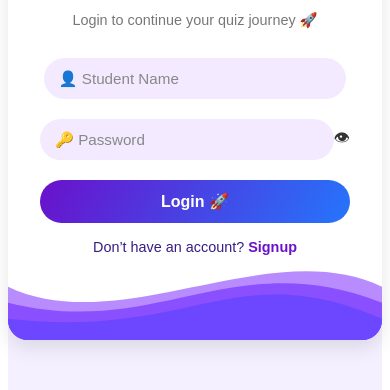
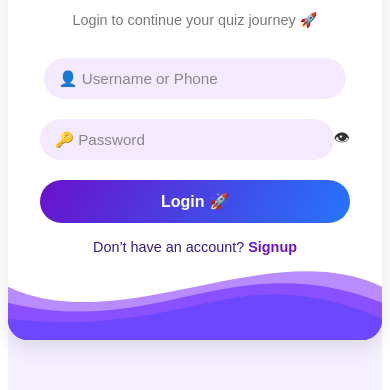
Before and after one commit to ShaikhSaniyaCode-maker/QUIZ-REACT.JSX, a React (Vite) app: page /login in a window 390 px wide. Shown: the part 301-691 px from the top of the page. Built offline with nearby package versions, Linux system fonts and the light colour scheme.

Commit message:
Update Quiz component and mobile-friendly fixes

```diff
--- a/src/components/Login.jsx
+++ b/src/components/Login.jsx
@@ -3,7 +3,7 @@ import { useNavigate } from "react-router-dom";
 import "./Login.css";
 
 export default function Login() {
-  const [username, setUsername] = useState("");
+  const [identifier, setIdentifier] = useState(""); // username or phone
   const [password, setPassword] = useState("");
   const [showPassword, setShowPassword] = useState(false);
   const navigate = useNavigate();
@@ -11,15 +11,18 @@ export default function Login() {
   const handleLogin = (e) => {
     e.preventDefault();
     const users = JSON.parse(localStorage.getItem("users")) || [];
+
     const validUser = users.find(
-      (u) => u.username === username && u.password === password
+      (u) =>
+        (u.username === identifier.trim() || u.phone === identifier.trim()) &&
+        u.password === password
     );
 
     if (validUser) {
-      localStorage.setItem("loggedInUser", username);
-navigate("/SubjectSelection");
+      localStorage.setItem("loggedInUser", validUser.username);
+      navigate("/SubjectSelection");
     } else {
-      alert("Invalid username or password");
+      alert("⚠️ Invalid username/phone or password");
     }
   };
 
@@ -32,9 +35,9 @@ navigate("/SubjectSelection");
         <form onSubmit={handleLogin}>
           <input
             type="text"
-            placeholder="👤 Student Name"
-            value={username}
-            onChange={(e) => setUsername(e.target.value)}
+            placeholder="👤 Username or Phone"
+            value={identifier}
+            onChange={(e) => setIdentifier(e.target.value)}
             required
           />
 
@@ -56,30 +59,13 @@ navigate("/SubjectSelection");
 
           <button type="submit">Login 🚀</button>
         </form>
-
-        {/* Waves at bottom */}
         <div className="waves">
-          <svg
-            viewBox="0 0 500 150"
-            preserveAspectRatio="none"
-            style={{ height: "100%", width: "100%" }}
-          >
-            <path
-              d="M0.00,49.98 C150.00,150.00 350.00,-50.00 500.00,49.98 L500.00,150.00 L0.00,150.00 Z"
-              style={{ stroke: "none", fill: "#b88cff" }}
-            />
-            <path
-              d="M0.00,79.98 C200.00,150.00 300.00,-30.00 500.00,79.98 L500.00,150.00 L0.00,150.00 Z"
-              style={{ stroke: "none", fill: "#8a4fff" }}
-            />
-            <path
-              d="M0.00,109.98 C250.00,150.00 300.00,-10.00 500.00,109.98 L500.00,150.00 L0.00,150.00 Z"
-              style={{ stroke: "none", fill: "#6c47ff" }}
-            />
+          <svg viewBox="0 0 500 150" preserveAspectRatio="none" style={{ width: "100%", height: "100%" }}>
+            <path d="M0,50 C150,150 350,-50 500,50 L500,150 L0,150 Z" style={{ fill: "#b88cff" }} />
+            <path d="M0,80 C200,150 300,-30 500,80 L500,150 L0,150 Z" style={{ fill: "#8a4fff" }} />
+            <path d="M0,110 C250,150 300,-10 500,110 L500,150 L0,150 Z" style={{ fill: "#6c47ff" }} />
           </svg>
         </div>
-
-        {/* Note ABOVE waves */}
         <p className="note">
           Don’t have an account? <a href="/signup">Signup</a>
         </p>
--- a/src/components/Quiz.jsx
+++ b/src/components/Quiz.jsx
@@ -18,7 +18,6 @@ export default function Quiz() {
   const [answers, setAnswers] = useState({});
   const [startTime, setStartTime] = useState(null);
 
-  // Initialize questions & start time
   useEffect(() => {
     let allQuestions = [];
     if (subject === "physics") allQuestions = physicsHardQuestions;
@@ -31,13 +30,9 @@ export default function Quiz() {
 
   const currentQuestion = questions[currentIndex];
 
-  // Load previously selected option if user navigates back
   useEffect(() => {
-    if (answers[currentIndex] !== undefined) {
-      setSelectedOption(answers[currentIndex]);
-    } else {
-      setSelectedOption(null);
-    }
+    if (answers[currentIndex] !== undefined) setSelectedOption(answers[currentIndex]);
+    else setSelectedOption(null);
   }, [currentIndex, answers]);
 
   if (!currentQuestion) return <div>Loading...</div>;
@@ -57,21 +52,18 @@ export default function Quiz() {
     } else {
       // Quiz complete
       const endTime = Date.now();
-      const timeTakenMinutes = Number(
-        ((endTime - startTime) / 60000).toFixed(2)
-      );
+      const timeTakenMinutes = Number(((endTime - startTime) / 60000).toFixed(2));
 
       let score = 0;
       let wrongQuestions = [];
 
       questions.forEach((q, index) => {
         if (updatedAnswers[index] === q.answer) score += 2;
-        else
-          wrongQuestions.push({
-            question: q.question,
-            yourAnswer: updatedAnswers[index] || "Not Attempted",
-            correctAnswer: q.answer,
-          });
+        else wrongQuestions.push({
+          question: q.question,
+          yourAnswer: updatedAnswers[index] || "Not Attempted",
+          correctAnswer: q.answer,
+        });
       });
 
       const resultData = {
@@ -115,19 +107,22 @@ export default function Quiz() {
           {currentIndex + 1}. {currentQuestion.question}
         </h3>
 
-        {/* Options */}
+        {/* Mobile-friendly Options */}
         <div className="options">
           {currentQuestion.options.map((opt, i) => (
-            <div key={i} className="option-label">
+            <label
+              key={i}
+              className={`option-label ${selectedOption === opt ? "selected" : ""}`}
+              onClick={() => setSelectedOption(opt)}
+            >
               <input
                 type="radio"
-                id={`option-${i}`}
                 name="option"
                 checked={selectedOption === opt}
                 onChange={() => setSelectedOption(opt)}
               />
-              <label htmlFor={`option-${i}`}>{opt}</label>
-            </div>
+              <span className="option-text">{opt}</span>
+            </label>
           ))}
         </div>
 
@@ -138,9 +133,7 @@ export default function Quiz() {
             </button>
           )}
           <button className="submit-btn" onClick={handleNext}>
-            {currentIndex < questions.length - 1
-              ? "Submit & Continue →"
-              : "Finish Quiz"}
+            {currentIndex < questions.length - 1 ? "Submit & Continue →" : "Finish Quiz"}
           </button>
         </div>
 
--- a/src/components/Signup.jsx
+++ b/src/components/Signup.jsx
@@ -1,5 +1,5 @@
 import { useState } from "react";
-import { useNavigate, Link } from "react-router-dom"; // ✅ Move Link import here
+import { useNavigate, Link } from "react-router-dom";
 import "./Signup.css";
 
 export default function Signup({ onSignup }) {
@@ -11,26 +11,28 @@ export default function Signup({ onSignup }) {
 
   const handleSignup = (e) => {
     e.preventDefault();
-    if (username && phone && password) {
-      // Phone number validation
-      if (!/^\d{10}$/.test(phone)) {
+
+    const trimmedUsername = username.trim();
+    const trimmedPhone = phone.trim();
+    const trimmedPassword = password.trim();
+
+    if (trimmedUsername && trimmedPhone && trimmedPassword) {
+      if (!/^\d{10}$/.test(trimmedPhone)) {
         alert("⚠️ Please enter a valid 10-digit phone number!");
         return;
       }
 
       const users = JSON.parse(localStorage.getItem("users")) || [];
-
-      // Duplicate phone check
-      if (users.find((u) => u.phone === phone)) {
+      if (users.find((u) => u.phone === trimmedPhone)) {
         alert("⚠️ Phone number already registered!");
         return;
       }
 
-      users.push({ username, phone, password });
+      users.push({ username: trimmedUsername, phone: trimmedPhone, password: trimmedPassword });
       localStorage.setItem("users", JSON.stringify(users));
-      alert("🎉 Signup successful! Please login to continue.");
+      alert("🎉 Signup successful! Please login.");
+      navigate("/login");
       onSignup && onSignup();
-      navigate("/login");
     } else {
       alert("⚠️ Please fill all fields!");
     }
@@ -48,25 +50,24 @@ export default function Signup({ onSignup }) {
             placeholder="👤 Student Name"
             value={username}
             onChange={(e) => setUsername(e.target.value)}
+            required
           />
           <input
             type="tel"
             placeholder="📱 Student Phone Number"
             value={phone}
             onChange={(e) => setPhone(e.target.value)}
+            required
           />
-
           <div className="password-wrapper">
             <input
               type={showPassword ? "text" : "password"}
               placeholder="🔑 Password"
               value={password}
               onChange={(e) => setPassword(e.target.value)}
+              required
             />
-            <span
-              className="toggle-icon"
-              onClick={() => setShowPassword(!showPassword)}
-            >
+            <span className="toggle-icon" onClick={() => setShowPassword(!showPassword)}>
               {showPassword ? "🙈" : "👁"}
             </span>
           </div>
@@ -74,29 +75,14 @@ export default function Signup({ onSignup }) {
           <button type="submit">Start Quiz 🚀</button>
         </form>
 
-        {/* Waves at bottom */}
         <div className="waves">
-          <svg
-            viewBox="0 0 500 150"
-            preserveAspectRatio="none"
-            style={{ height: "100%", width: "100%" }}
-          >
-            <path
-              d="M0.00,49.98 C150.00,150.00 350.00,-50.00 500.00,49.98 L500.00,150.00 L0.00,150.00 Z"
-              style={{ stroke: "none", fill: "#b88cff" }}
-            />
-            <path
-              d="M0.00,79.98 C200.00,150.00 300.00,-30.00 500.00,79.98 L500.00,150.00 L0.00,150.00 Z"
-              style={{ stroke: "none", fill: "#8a4fff" }}
-            />
-            <path
-              d="M0.00,109.98 C250.00,150.00 300.00,-10.00 500.00,109.98 L500.00,150.00 L0.00,150.00 Z"
-              style={{ stroke: "none", fill: "#6c47ff" }}
-            />
+          <svg viewBox="0 0 500 150" preserveAspectRatio="none" style={{ width: "100%", height: "100%" }}>
+            <path d="M0,50 C150,150 350,-50 500,50 L500,150 L0,150 Z" style={{ fill: "#b88cff" }} />
+            <path d="M0,80 C200,150 300,-30 500,80 L500,150 L0,150 Z" style={{ fill: "#8a4fff" }} />
+            <path d="M0,110 C250,150 300,-10 500,110 L500,150 L0,150 Z" style={{ fill: "#6c47ff" }} />
           </svg>
         </div>
 
-        {/* ✅ Correct Link */}
         <p className="note">
           Already have an account? <Link to="/login">Login</Link>
         </p>
```
